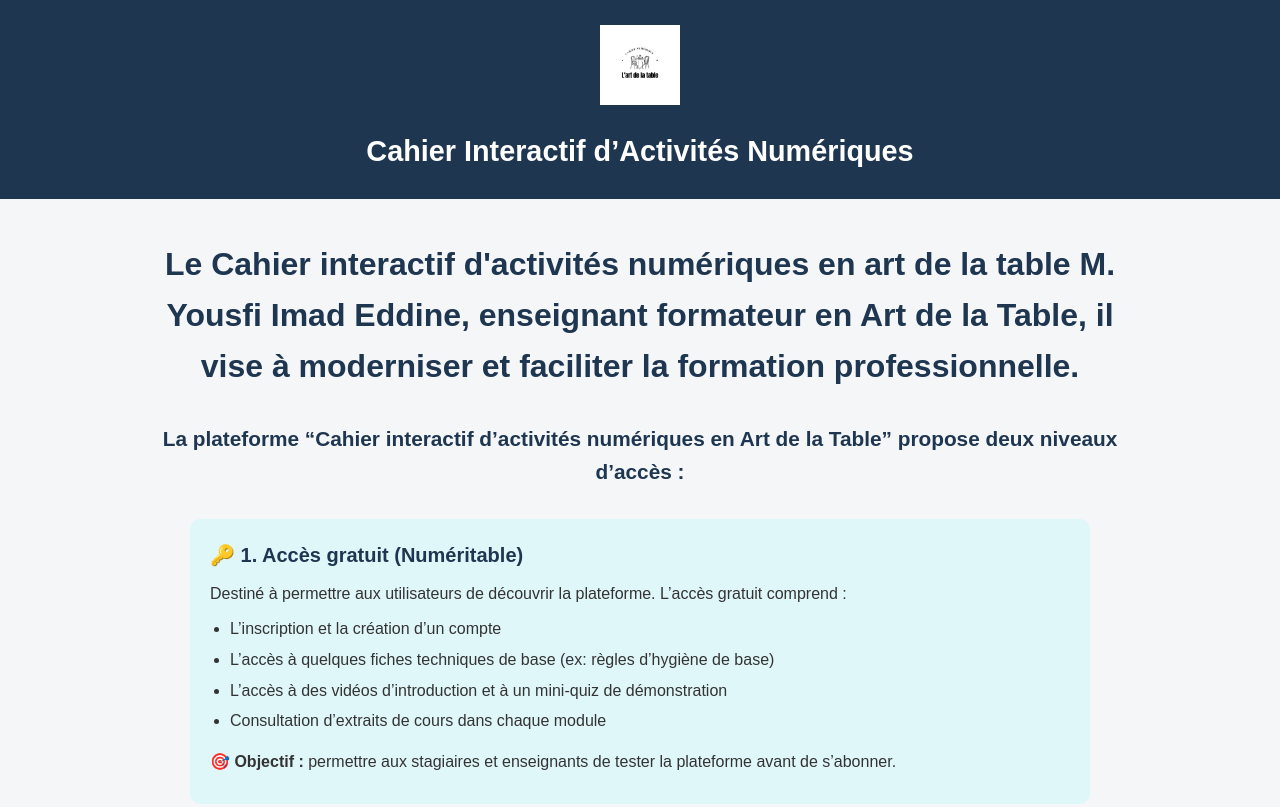
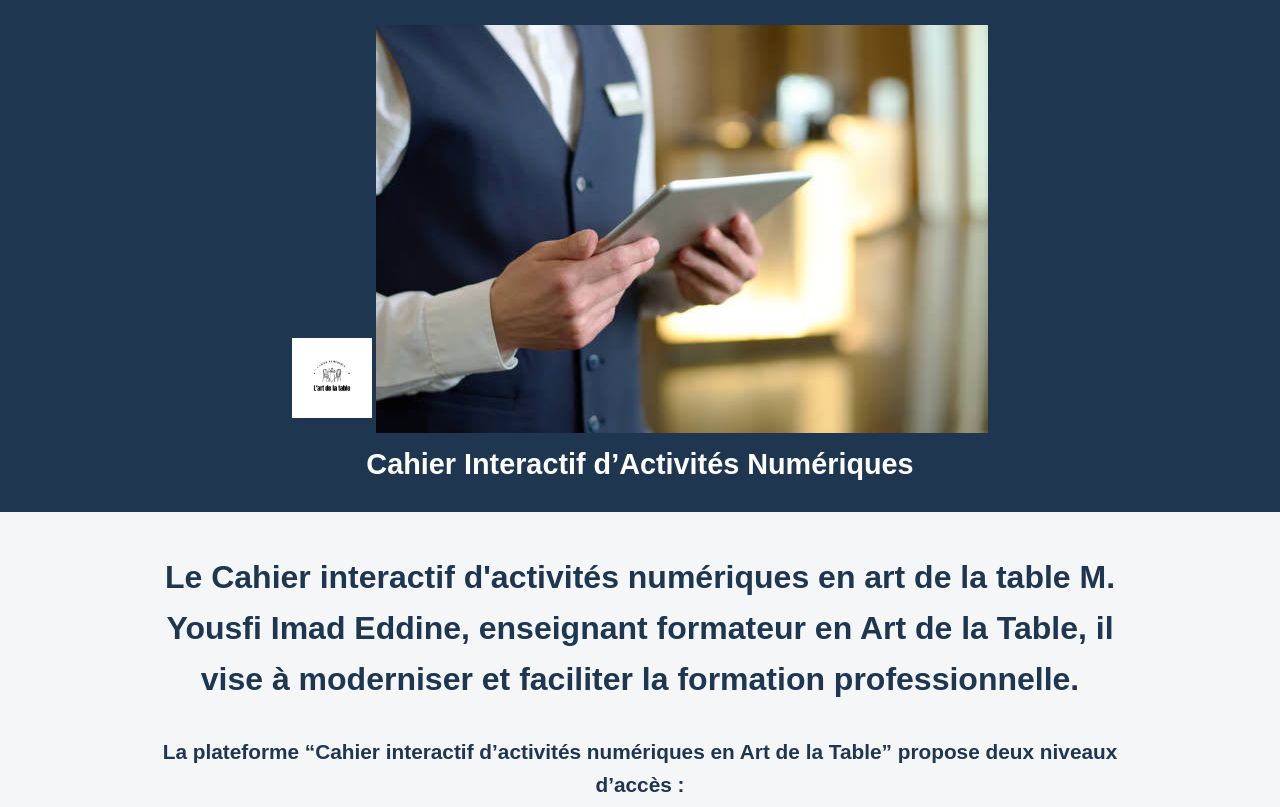
Before and after one commit to Mode-Web/ModeWeb0, a plain HTML site: page index.html in a window 1280 px wide. Shown: the top 807 px of the page. Drawn offline with Linux system fonts and the light colour scheme.

Commit message:
Update index.html

```diff
--- a/index.html
+++ b/index.html
@@ -188,6 +188,8 @@ main h1, .platform-info {
 
 <header>
     <img src="logo.jpeg" alt="logo" class="logo">
+    <img src="WhatsApp Image 2025-10-12 at 09.45.32(1).jpeg
+" alt="" class="imagewh">
     <h2 class="site-title">Cahier Interactif d’Activités Numériques</h2>
 </header>
 
```
